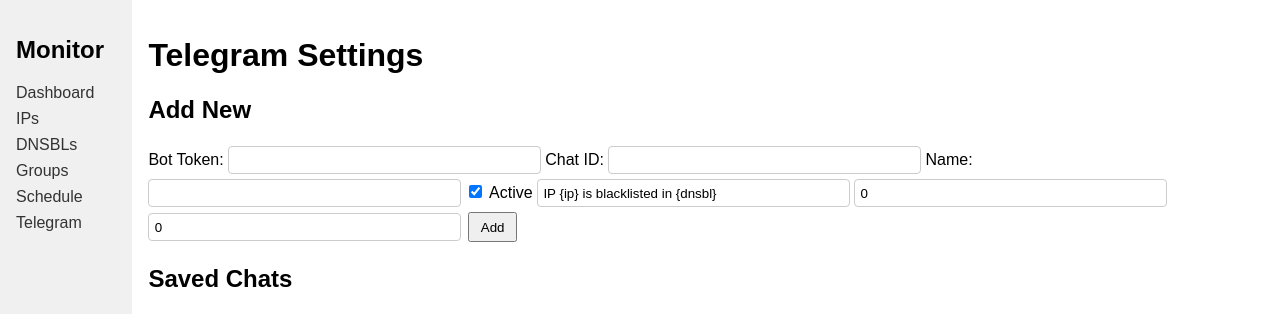
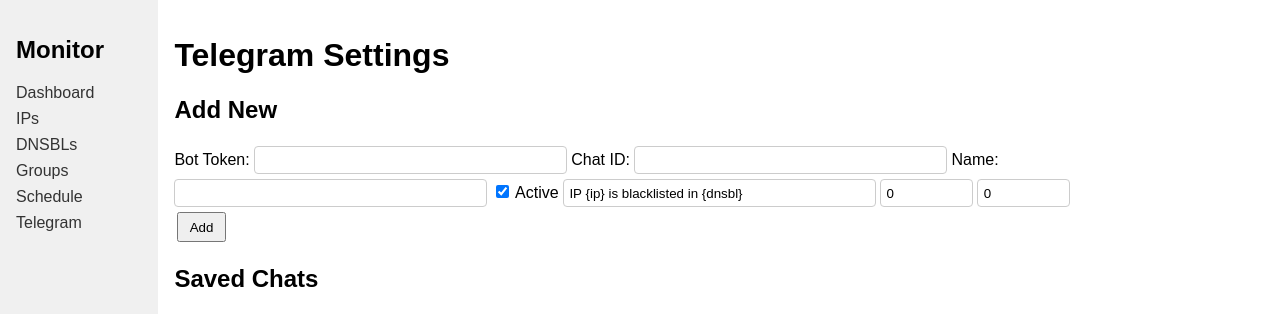
Before and after one commit to Lavine12/Bash, a Flask app: page /telegram in a window 1280 px wide. Shown: the top 314 px of the page. Run offline with Flask 3, Linux system fonts and the light colour scheme; data comes from the database, SQL or seed files in the repository; data that the repository does not hold is empty.

Commit message:
Reorder Telegram table and tweak form

```diff
--- a/blacklist_monitor/static/style.css
+++ b/blacklist_monitor/static/style.css
@@ -63,6 +63,13 @@
     border: 1px solid #ccc;
     border-radius: 4px;
 }
+.telegram-time-input {
+    padding: 0.4em;
+    margin: 0.2em 0;
+    width: 80px;
+    border: 1px solid #ccc;
+    border-radius: 4px;
+}
 .wide-select {
     padding: 0.4em;
     margin: 0.2em 0;
--- a/blacklist_monitor/templates/telegram.html
+++ b/blacklist_monitor/templates/telegram.html
@@ -12,8 +12,9 @@
     <input type="text" name="chat_name" class="telegram-input">
     <label><input type="checkbox" name="active" checked> Active</label>
     <input type="text" name="alert_message" value="{{ message }}" class="telegram-input">
-    <input type="number" name="resend_hours" value="{{ resend_hours }}" min="0" class="telegram-input" placeholder="hours">
-    <input type="number" name="resend_minutes" value="{{ resend_minutes }}" min="0" max="59" class="telegram-input" placeholder="minutes">
+    <input type="number" name="resend_hours" value="{{ resend_hours }}" min="0" class="telegram-time-input" placeholder="hours">
+    <input type="number" name="resend_minutes" value="{{ resend_minutes }}" min="0" max="59" class="telegram-time-input" placeholder="minutes">
+    <br>
     <button type="submit">Add</button>
 </form>
 
@@ -30,9 +31,9 @@
         <thead>
             <tr>
                 <th><input type="checkbox" onclick="toggleAll(this)"></th>
+                <th>Name</th>
                 <th>Bot Token</th>
                 <th>Chat ID</th>
-                <th>Name</th>
                 <th>Active</th>
                 <th>Alert Message</th>
                 <th>Hours</th>
@@ -43,13 +44,13 @@
         {% for c in chats %}
             <tr>
                 <td><input type="checkbox" name="chat_id" value="{{ c[0] }}"></td>
+                <td><input type="text" name="chatname_{{ c[0] }}" value="{{ c[3] }}" class="telegram-input"></td>
                 <td><input type="text" name="token_{{ c[0] }}" value="{{ c[1] }}" class="telegram-input"></td>
                 <td><input type="text" name="chatid_{{ c[0] }}" value="{{ c[2] }}" class="telegram-input"></td>
-                <td><input type="text" name="chatname_{{ c[0] }}" value="{{ c[3] }}" class="telegram-input"></td>
                 <td><input type="checkbox" name="active_{{ c[0] }}" {% if c[4] %}checked{% endif %}></td>
                 <td><input type="text" name="alert_message_{{ c[0] }}" value="{{ c[5] }}" placeholder="{{ message }}" class="telegram-input"></td>
-                <td><input type="number" name="resend_hours_{{ c[0] }}" value="{{ c[6] }}" min="0" class="telegram-input" style="width:80px"></td>
-                <td><input type="number" name="resend_minutes_{{ c[0] }}" value="{{ c[7] }}" min="0" max="59" class="telegram-input" style="width:80px"></td>
+                <td><input type="number" name="resend_hours_{{ c[0] }}" value="{{ c[6] }}" min="0" class="telegram-time-input"></td>
+                <td><input type="number" name="resend_minutes_{{ c[0] }}" value="{{ c[7] }}" min="0" max="59" class="telegram-time-input"></td>
             </tr>
         {% endfor %}
         </tbody>
```
